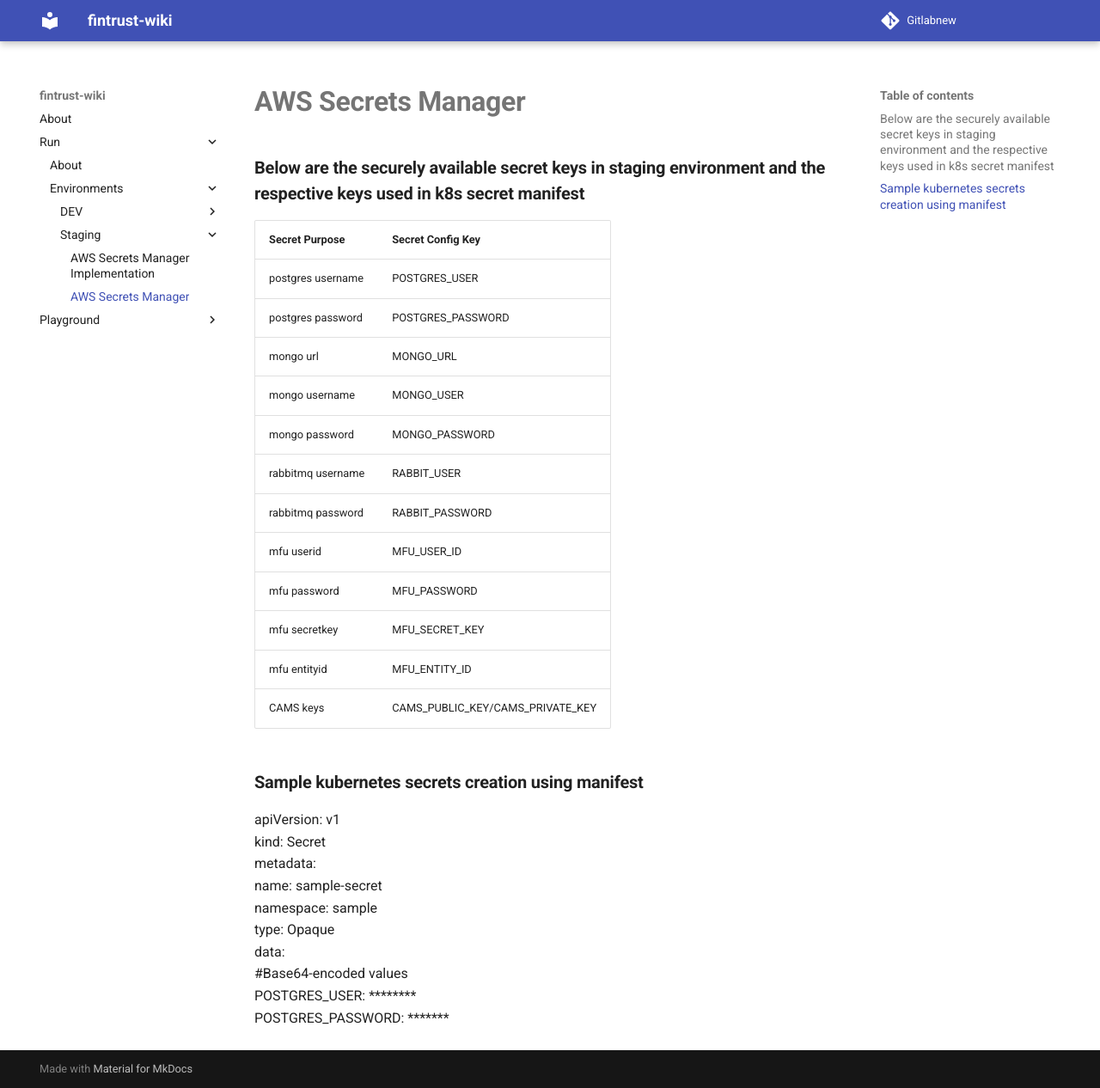
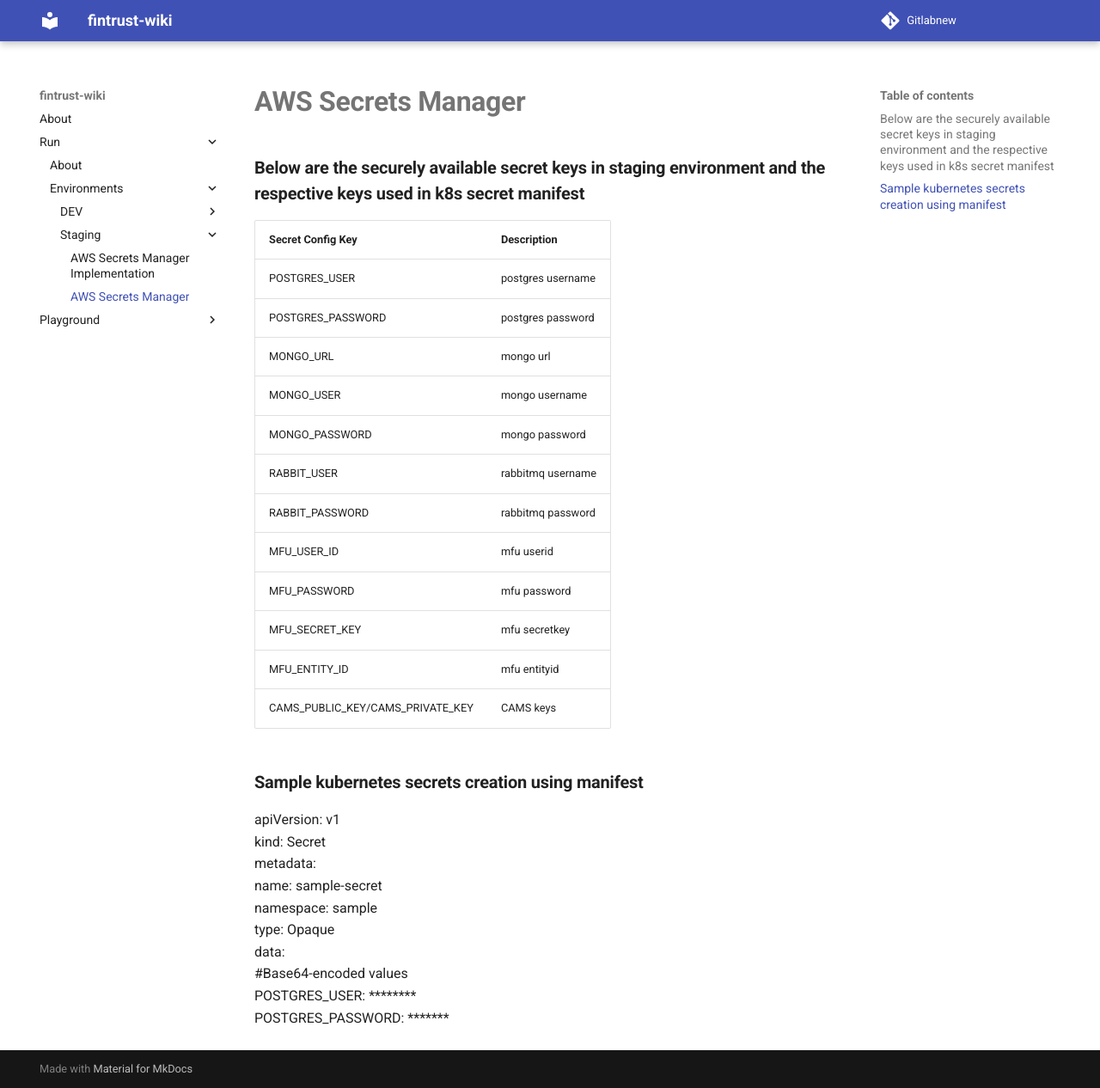
Before and after one commit to prasadkothapally/hari, an MkDocs documentation site: the page built from docs/Run/Environments/Staging/SecretsManager.md, in a window 1280 px wide and 1266 px high. Shown: the whole window at 86% size. Built offline with MkDocs 1.6.1 and Material for MkDocs 9.7.7, drawn with Linux system fonts in a browser that asks for light colours.

Commit message:
modified the secretsmanager doc

```diff
--- a/docs/Run/Environments/Staging/SecretsManager.md
+++ b/docs/Run/Environments/Staging/SecretsManager.md
@@ -2,31 +2,31 @@
 
 ### **Below are the securely available secret keys in staging environment and the respective keys used in k8s secret manifest**
 
-|Secret Purpose       | Secret Config Key                 |
-|---------------------|-------------                      |
-|postgres username    | POSTGRES_USER                     |
-|postgres password    | POSTGRES_PASSWORD                 |
-|mongo url            | MONGO_URL                         |
-|mongo username       | MONGO_USER                        |
-|mongo password       | MONGO_PASSWORD                    |
-|rabbitmq username    | RABBIT_USER                       |
-|rabbitmq password    | RABBIT_PASSWORD                   |
-|mfu userid           | MFU_USER_ID                       |
-|mfu password         | MFU_PASSWORD                      |
-|mfu secretkey        | MFU_SECRET_KEY                    |
-|mfu entityid         | MFU_ENTITY_ID                     |
-|CAMS keys            | CAMS_PUBLIC_KEY/CAMS_PRIVATE_KEY  |
+Secret Config Key                 |Description
+----------------------------------|-----------------
+POSTGRES_USER                     |postgres username
+POSTGRES_PASSWORD                 |postgres password
+MONGO_URL                         |mongo url
+MONGO_USER                        |mongo username
+MONGO_PASSWORD                    |mongo password
+RABBIT_USER                       |rabbitmq username
+RABBIT_PASSWORD                   |rabbitmq password
+MFU_USER_ID                       |mfu userid
+MFU_PASSWORD                      |mfu password
+MFU_SECRET_KEY                    |mfu secretkey
+MFU_ENTITY_ID                     |mfu entityid
+CAMS_PUBLIC_KEY/CAMS_PRIVATE_KEY  |CAMS keys
 
 
 ### **Sample kubernetes secrets creation using manifest**
 
-  apiVersion: v1
-  kind: Secret
-  metadata:
+apiVersion: v1
+kind: Secret
+metadata:
     name: sample-secret
     namespace: sample
-  type: Opaque
-  data:
-    #Base64-encoded values
+type: Opaque
+data:
+   #Base64-encoded values
     POSTGRES_USER: ********
     POSTGRES_PASSWORD: *******
```
